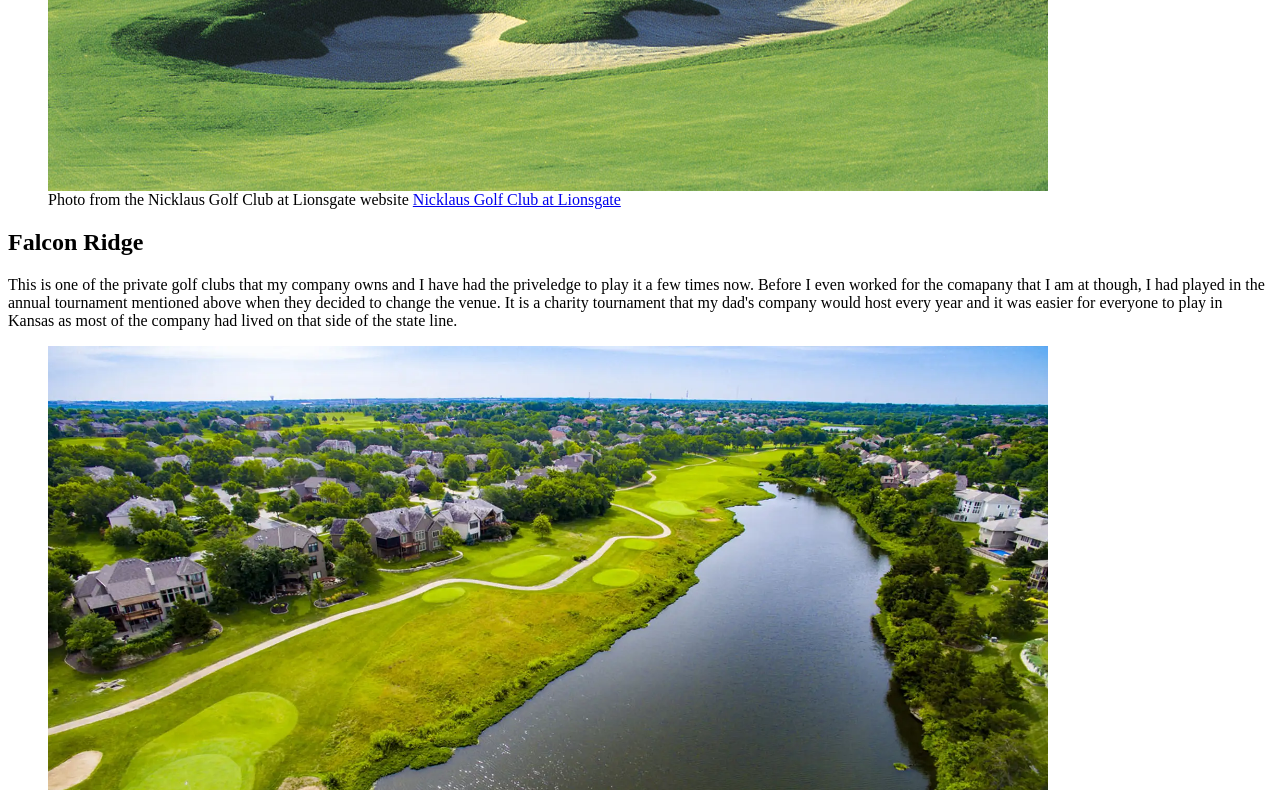
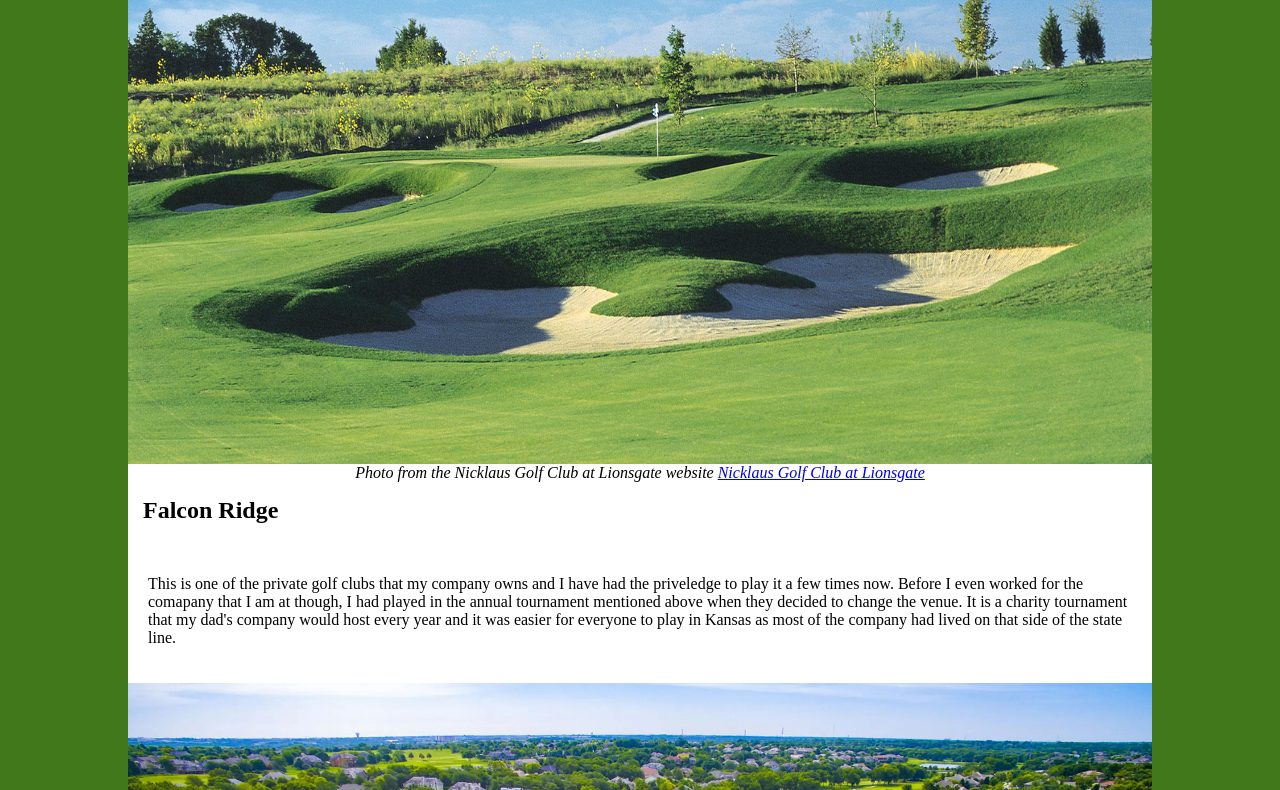
Before and after one commit to LaunchCodeAllhubs/js-assignment-4-html-me-something-lhedrick05, a website: page index.html in a window 1280 px wide. Shown: the part 2010-2800 px from the top of the page. Drawn offline with Linux system fonts and the light colour scheme.

Commit message:
Added some css that needs modified still

```diff
--- a/index.html
+++ b/index.html
@@ -1,6 +1,7 @@
 <html>
    <head>
       <title>Landon Hedrick - Golf Courses I have played</title>
+      <link rel="stylesheet" href="styles.css">
    </head>
 
    <body>
--- a/styles.css
+++ b/styles.css
@@ -1 +1,97 @@
 /* Write your CSS here! */
+body {
+	width: 100%;
+	max-width: 1024px;
+	margin: 8px auto;
+	background-color: #40781b;
+	font-size: 62.5%;
+}
+
+header,
+main,
+footer {
+	background-color: #ffffff;
+	font-size: 1.6em;
+}
+
+header {
+	padding: 1.875em 0;
+}
+
+header h1 {
+	text-align: center;
+}
+
+h1, h2, h3 {
+	margin: 0;
+}
+
+h1 {
+	font-size: 2.5em;
+}
+
+main h2 {
+	padding: 0.625em 0 0.625em 0.625em;
+}
+
+section {
+	margin: 1.875em 0;
+}
+
+section:first-child {
+	margin-top: 0;
+}
+
+section:last-child {
+	margin-bottom: 0;
+}
+
+nav ul {
+	text-align: center;
+	padding: 0;
+}
+
+nav ul li {
+	display: inline-block;
+	margin-right: 1em;
+	font-size: 0.75em;
+}
+
+p {
+	padding: 1.25em;
+}
+
+figure {
+	margin: 0;
+	padding: 0;
+	text-align: center;
+}
+
+figcaption {
+	font-style: italic;
+}
+
+footer {
+	text-align: center;
+	padding: 3em;
+}
+
+footer p {
+	display: inline-block;
+}
+
+img {
+	width: 100%;
+	max-width: 100%;
+}
+
+@media screen and (max-width: 680px) {
+	nav ul li {
+		margin: 1em 0;
+		display: block;
+		font-size: 1em;
+	}
+	body {
+		font-size: 50%;
+	}
+}
```
